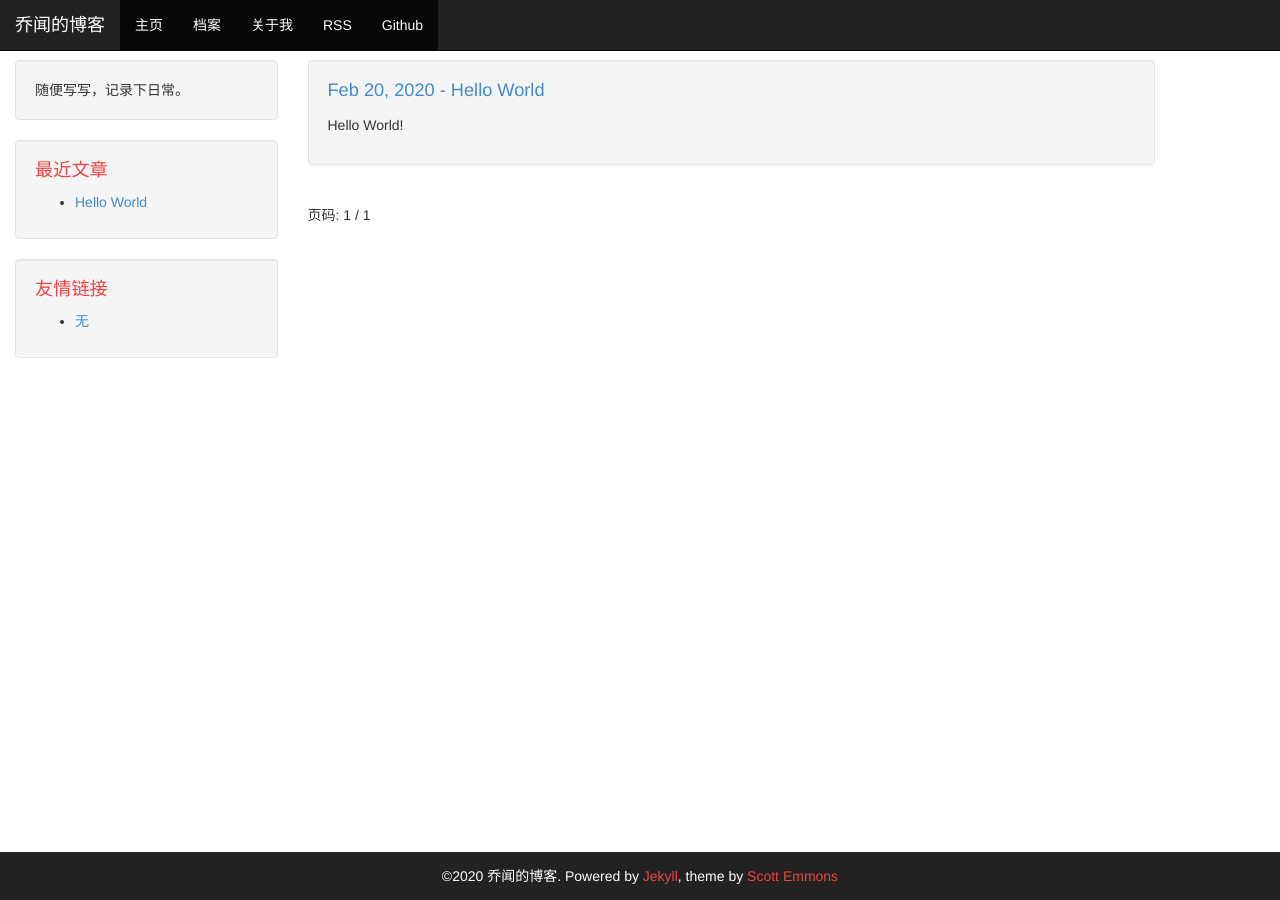
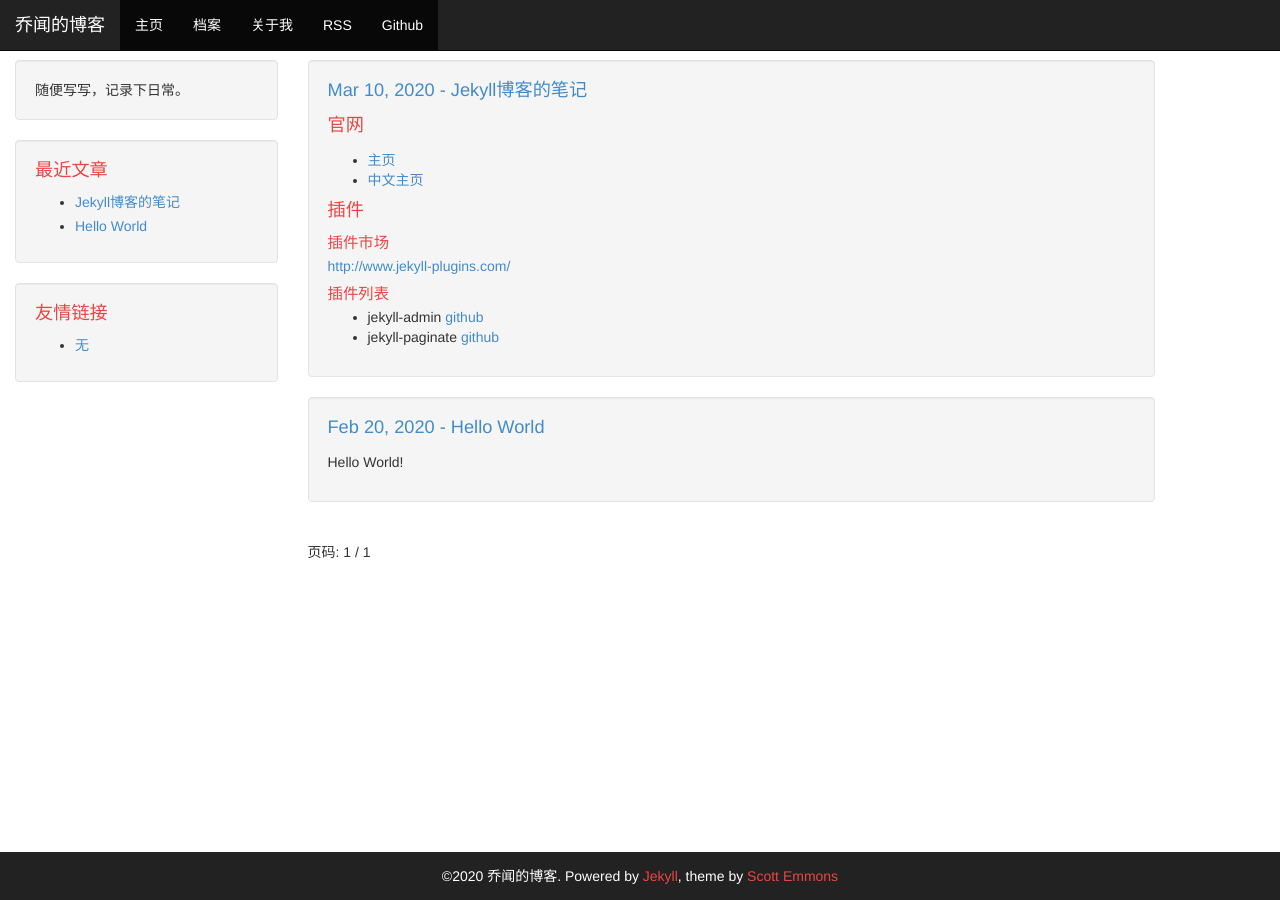
Before and after one commit to IsQiao/IsQiao.github.io, a Jekyll site: the page built from index.html, in a window 1280 px wide. Built offline with Jekyll 4.4.1, drawn with Linux system fonts in a browser that asks for light colours; the list of posts is cut into pages by our own code.

Commit message:
Jekyll博客的笔记

```diff
--- a/Gemfile
+++ b/Gemfile
@@ -29,3 +29,4 @@ end
 gem "wdm", "~> 0.1.1", :install_if => Gem.win_platform?
 
 gem 'jekyll-paginate'
+gem 'jekyll-admin', group: :jekyll_plugins
--- /dev/null
+++ b/_posts/2020-03-10-Jekyll-Notes.md
@@ -0,0 +1,15 @@
+---
+title: Jekyll博客的笔记
+layout: post
+---
+
+# 官网
+* [主页](https://jekyllrb.com/)
+* [中文主页](http://jekyllcn.com/)
+
+# 插件
+## 插件市场
+[http://www.jekyll-plugins.com/](http://www.jekyll-plugins.com/)
+## 插件列表
+* jekyll-admin [github](https://github.com/jekyll/jekyll-admin)
+* jekyll-paginate [github](https://github.com/jekyll/jekyll-paginate)
--- a/css/theme.css
+++ b/css/theme.css
@@ -43,6 +43,12 @@ body {
     font-size: 1.3em;
 }
 
+.well h2 {
+    margin: 0 0 4px;
+    color: #ee4444;
+    font-size: 1.1em;
+}
+
 .author {
     color: #ee4444;
 }
```
Also changed, not shown: Gemfile.lock.
